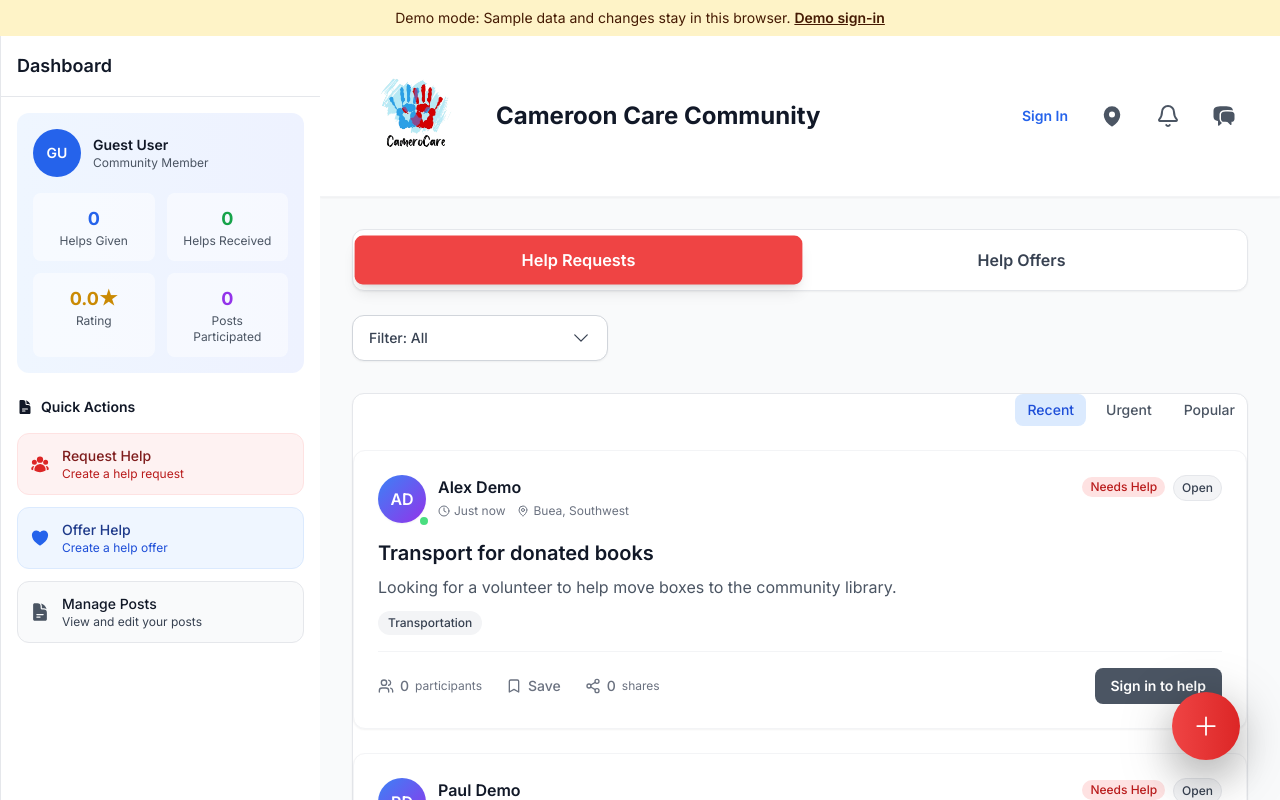
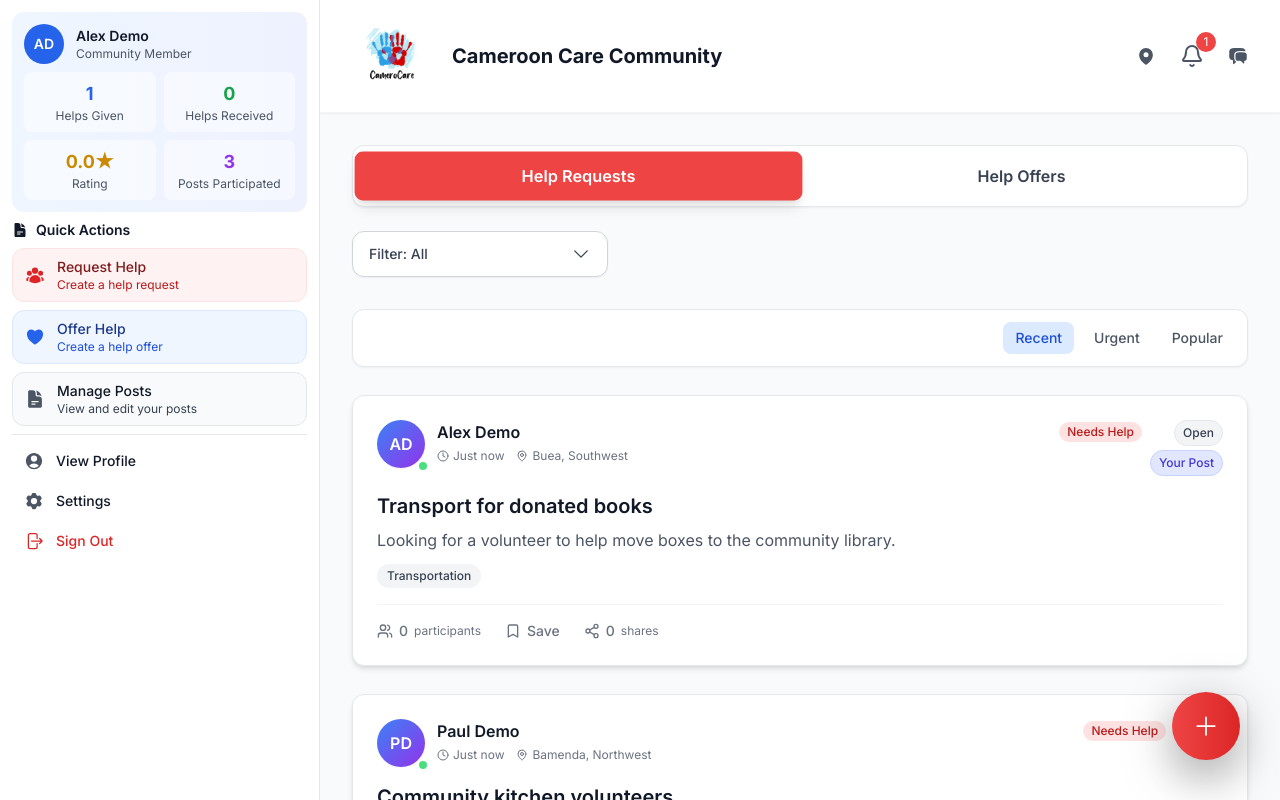
Before and after one commit to G-Bryan237/CameroCare, a Next.js app: page /feed in a window 1280 px wide. Shown: the top 800 px of the page. Built offline with nearby package versions, Linux system fonts and the light colour scheme.

Commit message:
updated styling design

```diff
--- a/app/feed/page.tsx
+++ b/app/feed/page.tsx
@@ -1,7 +1,7 @@
 // src/app/feed/page.tsx
 'use client'
 
-import { useState, useEffect } from 'react'
+import { useState, useEffect, useRef } from 'react'
 import { ASSISTANCE_CATEGORIES } from '@/types'
 import PostList from '@/components/post/PostList'
 import Logo from '@/components/logo'
@@ -45,6 +45,9 @@ export default function FeedPage() {
   const [user, setUser] = useState<User | null>(null)
   const [userStats, setUserStats] = useState<UserStats | null>(null)
   const [loading, setLoading] = useState(true)
+  const [headerVisible, setHeaderVisible] = useState(true)
+  const scrollContainerRef = useRef<HTMLDivElement>(null)
+  const lastScrollTopRef = useRef(0)
   const router = useRouter()
 
   useEffect(() => {
@@ -71,6 +74,29 @@ export default function FeedPage() {
     })
 
     return () => subscription.unsubscribe()
+  }, [])
+
+  useEffect(() => {
+    const scrollContainer = scrollContainerRef.current
+    if (!scrollContainer) return
+
+    const handleScroll = () => {
+      const currentScrollTop = scrollContainer.scrollTop
+      const scrollDifference = currentScrollTop - lastScrollTopRef.current
+
+      if (currentScrollTop <= 12) {
+        setHeaderVisible(true)
+      } else if (scrollDifference > 6) {
+        setHeaderVisible(false)
+      } else if (scrollDifference < -6) {
+        setHeaderVisible(true)
+      }
+
+      lastScrollTopRef.current = currentScrollTop
+    }
+
+    scrollContainer.addEventListener('scroll', handleScroll, { passive: true })
+    return () => scrollContainer.removeEventListener('scroll', handleScroll)
   }, [])
 
   // Fetch user statistics from database with enhanced accuracy
@@ -237,7 +263,7 @@ export default function FeedPage() {
   }
 
   return (
-    <div className="min-h-screen bg-gray-50 flex flex-col lg:flex-row">
+    <div className="min-h-0 flex-1 overflow-hidden bg-gray-50 flex flex-col lg:flex-row">
       {/* Mobile sidebar backdrop */}
       {sidebarOpen && (
         <div
@@ -248,25 +274,25 @@ export default function FeedPage() {
 
       {/* Sidebar - Enhanced mobile responsiveness */}
       <div className={`
-        fixed inset-y-0 right-0 z-50 w-full max-w-xs sm:max-w-sm bg-white shadow-xl transform transition-transform duration-300 ease-in-out
-        lg:relative lg:translate-x-0 lg:shadow-none lg:border-l lg:border-gray-200 lg:w-80 lg:max-w-none
+        fixed inset-y-0 right-0 z-50 flex h-dvh flex-col w-full max-w-xs sm:max-w-sm bg-white shadow-xl transform transition-transform duration-300 ease-in-out
+        lg:left-0 lg:right-auto lg:translate-x-0 lg:shadow-none lg:border-r lg:border-gray-200 lg:w-80 lg:max-w-none
         ${sidebarOpen ? 'translate-x-0' : 'translate-x-full'}
       `}>
-        <div className="flex items-center justify-between p-4 border-b border-gray-200">
-          <h2 className="text-lg font-semibold text-gray-900">Dashboard</h2>
+        <div className="absolute right-3 top-3 z-10">
           <button
             onClick={() => setSidebarOpen(false)}
-            className="lg:hidden p-2 rounded-md hover:bg-gray-100 transition-colors"
+            className="lg:hidden p-2 rounded-md bg-white/80 hover:bg-gray-100 transition-colors"
+            aria-label="Close sidebar"
           >
             <XMarkIcon className="h-5 w-5" />
           </button>
         </div>
 
-        <div className="p-4 space-y-6 max-h-[calc(100vh-80px)] overflow-y-auto">
+        <div className="min-h-0 flex-1 overflow-y-auto overscroll-contain p-3 space-y-2">
           {/* User Profile Section - Enhanced mobile layout */}
-          <div className="bg-gradient-to-r from-blue-50 to-indigo-50 rounded-xl p-4">
-            <div className="flex items-center space-x-3 mb-4">
-              <div className="w-12 h-12 bg-blue-600 rounded-full flex items-center justify-center text-white font-semibold text-sm">
+          <div className="bg-gradient-to-r from-blue-50 to-indigo-50 rounded-xl p-3">
+            <div className="flex items-center space-x-3 mb-2">
+              <div className="w-10 h-10 bg-blue-600 rounded-full flex items-center justify-center text-white font-semibold text-sm">
                 {getUserInitials()}
               </div>
               <div className="min-w-0 flex-1">
@@ -276,26 +302,26 @@ export default function FeedPage() {
             </div>
 
             {/* Stats Grid - Mobile optimized */}
-            <div className="grid grid-cols-2 gap-3">
-              <div className="text-center bg-white/50 rounded-lg p-3">
+            <div className="grid grid-cols-2 gap-2">
+              <div className="text-center bg-white/50 rounded-lg p-2">
                 <div className="text-lg font-bold text-blue-600">
                   {loading ? '...' : userStats?.helpsGiven || 0}
                 </div>
                 <div className="text-xs text-gray-600">Helps Given</div>
               </div>
-              <div className="text-center bg-white/50 rounded-lg p-3">
+              <div className="text-center bg-white/50 rounded-lg p-2">
                 <div className="text-lg font-bold text-green-600">
                   {loading ? '...' : userStats?.helpsReceived || 0}
                 </div>
                 <div className="text-xs text-gray-600">Helps Received</div>
               </div>
-              <div className="text-center bg-white/50 rounded-lg p-3">
+              <div className="text-center bg-white/50 rounded-lg p-2">
                 <div className="text-lg font-bold text-yellow-600">
                   {loading ? '...' : userStats?.averageRating.toFixed(1) || '0.0'}★
                 </div>
                 <div className="text-xs text-gray-600">Rating</div>
               </div>
-              <div className="text-center bg-white/50 rounded-lg p-3">
+              <div className="text-center bg-white/50 rounded-lg p-2">
                 <div className="text-lg font-bold text-purple-600">
                   {loading ? '...' : userStats?.totalPosts || 0}
                 </div>
@@ -305,16 +331,16 @@ export default function FeedPage() {
           </div>
 
           {/* Post Management Section - Improved mobile layout */}
-          <div className="space-y-4">
+          <div className="space-y-2">
             <h3 className="text-sm font-semibold text-gray-900 flex items-center">
               <DocumentTextIcon className="h-4 w-4 mr-2" />
               Quick Actions
             </h3>
 
-            <div className="space-y-3">
+            <div className="space-y-2">
               <Link
                 href="/seeker"
-                className="flex items-center p-3 rounded-xl bg-red-50 hover:bg-red-100 transition-all duration-200 border border-red-100"
+                className="flex items-center px-3 py-2 rounded-xl bg-red-50 hover:bg-red-100 transition-all duration-200 border border-red-100"
               >
                 <UserGroupIcon className="h-5 w-5 text-red-600 mr-3 flex-shrink-0" />
                 <div className="min-w-0">
@@ -325,7 +351,7 @@ export default function FeedPage() {
 
               <Link
                 href="/helper"
-                className="flex items-center p-3 rounded-xl bg-blue-50 hover:bg-blue-100 transition-all duration-200 border border-blue-100"
+                className="flex items-center px-3 py-2 rounded-xl bg-blue-50 hover:bg-blue-100 transition-all duration-200 border border-blue-100"
               >
                 <HeartIcon className="h-5 w-5 text-blue-600 mr-3 flex-shrink-0" />
                 <div className="min-w-0">
@@ -336,7 +362,7 @@ export default function FeedPage() {
 
               <Link
                 href="/manage-posts"
-                className="w-full flex items-center p-3 rounded-xl bg-gray-50 hover:bg-gray-100 transition-all duration-200 border border-gray-200"
+                className="w-full flex items-center px-3 py-2 rounded-xl bg-gray-50 hover:bg-gray-100 transition-all duration-200 border border-gray-200"
               >
                 <DocumentTextIcon className="h-5 w-5 text-gray-600 mr-3" />
                 <div className="min-w-0">
@@ -349,16 +375,16 @@ export default function FeedPage() {
 
           {/* Profile Actions - Enhanced mobile design */}
           {user && (
-            <div className="space-y-2 pt-4 border-t border-gray-200">
+            <div className="space-y-1 pt-2 border-t border-gray-200">
               <Link
                 href="/profile"
-                className="flex items-center p-3 rounded-xl hover:bg-gray-50 transition-all duration-200"
+                className="flex items-center px-3 py-2 rounded-xl hover:bg-gray-50 transition-all duration-200"
               >
                 <UserCircleIcon className="h-5 w-5 text-gray-600 mr-3" />
                 <span className="font-medium text-gray-900 text-sm">View Profile</span>
               </Link>
 
-              <button className="w-full flex items-center p-3 rounded-xl hover:bg-gray-50 transition-all duration-200">
+              <button className="w-full flex items-center px-3 py-2 rounded-xl hover:bg-gray-50 transition-all duration-200">
                 <Cog6ToothIcon className="h-5 w-5 text-gray-600 mr-3" />
                 <span className="font-medium text-gray-900 text-sm">Settings</span>
               </button>
@@ -366,7 +392,7 @@ export default function FeedPage() {
               {/* Sign Out Button */}
               <button
                 onClick={handleSignOut}
-                className="w-full flex items-center p-3 rounded-xl hover:bg-red-50 transition-all duration-200 text-red-600 hover:text-red-700"
+                className="w-full flex items-center px-3 py-2 rounded-xl hover:bg-red-50 transition-all duration-200 text-red-600 hover:text-red-700"
               >
                 <ArrowRightOnRectangleIcon className="h-5 w-5 mr-3" />
                 <span className="font-medium text-sm">Sign Out</span>
@@ -377,47 +403,49 @@ export default function FeedPage() {
       </div>
 
       {/* Main content */}
-      <div className="flex-1 flex flex-col min-h-screen">
+      <div ref={scrollContainerRef} className="min-h-0 min-w-0 flex-1 overflow-y-auto overscroll-contain lg:ml-80">
         {/* Header - Enhanced mobile responsiveness */}
-        <header className="bg-white shadow-sm sticky top-0 z-30 border-b border-gray-100">
-          <div className="px-4 sm:px-6 lg:px-8 py-3 sm:py-4">
+        <header className={`bg-white/95 backdrop-blur-sm shadow-sm sticky top-0 z-30 border-b border-gray-100 transition-transform duration-300 ease-out ${
+          headerVisible ? 'translate-y-0' : '-translate-y-full'
+        }`}>
+          <div className="px-3 sm:px-5 lg:px-6 py-2">
             <div className="flex items-center justify-between">
-              <div className="flex items-center space-x-3 sm:space-x-4 min-w-0 flex-1">
-                <div className="w-8 sm:w-10 lg:w-32 flex-shrink-0">
+              <div className="flex items-center space-x-2 sm:space-x-3 min-w-0 flex-1">
+                <div className="w-7 sm:w-8 lg:w-24 flex-shrink-0">
                   <Logo />
                 </div>
-                <h1 className="text-lg sm:text-xl lg:text-2xl font-bold text-gray-900 truncate">
+                <h1 className="text-base sm:text-lg lg:text-xl font-bold text-gray-900 truncate">
                   <span className="hidden sm:inline">Cameroon Care Community</span>
                   <span className="sm:hidden">CameroCare</span>
                 </h1>
               </div>
 
               {/* Navigation Icons - Enhanced mobile layout */}
-              <div className="flex items-center space-x-1 sm:space-x-2 flex-shrink-0">
+              <div className="flex items-center space-x-0.5 sm:space-x-1 flex-shrink-0">
                 {!loading && !user && (
                   <Link
                     href="/auth/signin"
-                    className="px-3 py-2 text-sm font-semibold text-blue-600 hover:text-blue-800"
+                    className="px-2 py-1.5 text-sm font-semibold text-blue-600 hover:text-blue-800"
                   >
                     Sign In
                   </Link>
                 )}
-                <button className="p-2.5 sm:p-3 text-gray-600 hover:text-gray-900 hover:bg-gray-100 rounded-xl transition-all duration-200">
-                  <MapPinIcon className="h-5 w-5 sm:h-6 sm:w-6" />
+                <button className="p-2 text-gray-600 hover:text-gray-900 hover:bg-gray-100 rounded-lg transition-all duration-200">
+                  <MapPinIcon className="h-5 w-5" />
                 </button>
                 <Notifications />
                 <Link
                   href="/conversations"
-                  className="p-2.5 sm:p-3 text-gray-600 hover:text-gray-900 hover:bg-gray-100 rounded-xl transition-all duration-200"
+                  className="p-2 text-gray-600 hover:text-gray-900 hover:bg-gray-100 rounded-lg transition-all duration-200"
                   title="Messages"
                 >
-                  <ChatBubbleLeftRightIcon className="h-5 w-5 sm:h-6 sm:w-6" />
+                  <ChatBubbleLeftRightIcon className="h-5 w-5" />
                 </Link>
                 <button
                   onClick={() => setSidebarOpen(!sidebarOpen)}
-                  className="lg:hidden p-2.5 sm:p-3 rounded-xl hover:bg-gray-100 transition-all duration-200"
+                  className="lg:hidden p-2 rounded-lg hover:bg-gray-100 transition-all duration-200"
                 >
-                  <Bars3Icon className="h-5 w-5 sm:h-6 sm:w-6" />
+                  <Bars3Icon className="h-5 w-5" />
                 </button>
               </div>
             </div>
@@ -508,8 +536,8 @@ export default function FeedPage() {
             </Menu>
           </div>
 
-          {/* Posts Container */}
-          <div className="bg-white rounded-xl shadow-sm border border-gray-200 min-h-[400px]">
+          {/* Posts and sorting render as separate cards inside PostList */}
+          <div className="min-h-[400px]">
             <PostList
               key={refreshKey}
               type={activeTab}
--- a/app/layout.tsx
+++ b/app/layout.tsx
@@ -1,4 +1,3 @@
-import DemoBanner from '@/components/DemoBanner';
 import type { Metadata } from "next";
 import { Inter } from "next/font/google";
 import "./globals.css";
@@ -18,9 +17,8 @@ export default function RootLayout({
 }) {
   return (
     <html lang="en">
-      <body className={inter.className}>
+      <body className={`${inter.className} flex h-dvh flex-col`}>
         <AuthProvider>
-          <DemoBanner />
           {children}
         </AuthProvider>
       </body>
--- a/components/DemoBanner.tsx
+++ b/components/DemoBanner.tsx
@@ -2,5 +2,5 @@ import { MOCK_MODE } from '@/lib/mock-mode'
 import Link from 'next/link'
 export default function DemoBanner() {
   if (!MOCK_MODE) return null
-  return <aside className="bg-amber-100 px-4 py-2 text-center text-sm text-amber-950">Demo mode: Sample data and changes stay in this browser. <Link href="/auth/signin" className="font-semibold underline">Demo sign-in</Link></aside>
+  return <aside className="shrink-0 bg-amber-100 px-4 py-2 text-center text-sm text-amber-950">Demo mode: Sample data and changes stay in this browser. <Link href="/auth/signin" className="font-semibold underline">Demo sign-in</Link></aside>
 }
--- a/components/post/PostList.tsx
+++ b/components/post/PostList.tsx
@@ -765,7 +765,7 @@ function PostCard({ post, currentUser }: PostCardProps) {
 
   return (
     <>
-      <div className="bg-white rounded-xl shadow-sm border border-gray-100 overflow-hidden post-card-hover">
+      <div className="bg-white rounded-xl shadow-md border border-gray-200 overflow-hidden post-card-hover">
         {/* Urgent Badge */}
         {post.is_urgent && (
           <div className="bg-gradient-to-r from-red-500 to-orange-500 text-white px-4 py-2 text-sm font-medium text-center flex items-center justify-center space-x-2">
@@ -1121,9 +1121,9 @@ export default function PostList({ type, categories, excludeOwnPosts = false }:
   }
 
   return (
-    <div className="space-y-4 sm:space-y-6">
-      {/* Sort Options with improved mobile spacing */}
-      <div className="flex justify-end space-x-1.5 sm:space-x-2 mb-2">
+    <div className="space-y-5 sm:space-y-7">
+      {/* Sort options live in their own card, separate from the posts */}
+      <div className="flex justify-end gap-1.5 sm:gap-2 rounded-xl border border-gray-200 bg-white p-2 sm:p-3 shadow-sm">
         {(['recent', 'urgent', 'popular'] as const).map((option) => (
           <button
             key={option}
@@ -1140,7 +1140,7 @@ export default function PostList({ type, categories, excludeOwnPosts = false }:
       </div>
 
       {/* Posts with responsive spacing */}
-      <div className="space-y-4 sm:space-y-6">
+      <div className="space-y-5 sm:space-y-7">
         {sortedPosts.map((post) => (
           <PostCard
             key={post.id}
--- a/lib/mock-store.ts
+++ b/lib/mock-store.ts
@@ -15,7 +15,7 @@ export function seed() {
     ['Transport for donated books', 'Looking for a volunteer to help move boxes to the community library.', 'Transportation', 'Buea', 'Southwest', 'HELP_REQUEST', 'demo-user'],
     ['French conversation practice', 'Free friendly practice sessions for learners of all levels.', 'Volunteering', 'Yaounde', 'Centre', 'HELP_OFFER', 'demo-user'],
   ]
-  return { userId: null as string | null, tables: {
+  return { previewInitialized: true, userId: 'demo-user' as string | null, tables: {
     profiles,
     accounts: profiles.map(p => ({ id: p.id, email: p.email, password: DEMO_PASSWORD })),
     posts: examples.map((p, i) => ({ id: `demo-post-${i + 1}`, title: p[0], description: p[1], categories: [p[2]], location: p[3], region: p[4], type: p[5], author_id: p[6], status: 'open', is_urgent: i === 0, participant_count: i === 0 ? 1 : 0, bookmarks: 0, shares: 0, created_at: now(), updated_at: now() })),
@@ -29,7 +29,18 @@ export type Store = ReturnType<typeof seed>
 export function readStore(): Store {
   if (typeof window === 'undefined') return seed()
   const saved = window.localStorage.getItem(KEY)
-  if (saved) { try { return JSON.parse(saved) } catch { /* Replace invalid demo data. */ } }
+  if (saved) {
+    try {
+      const data: Store = JSON.parse(saved)
+      // Upgrade existing guest demos once without discarding their saved changes.
+      if (!data.previewInitialized) {
+        data.userId = data.userId || 'demo-user'
+        data.previewInitialized = true
+        saveStore(data)
+      }
+      return data
+    } catch { /* Replace invalid demo data. */ }
+  }
   const data = seed(); saveStore(data); return data
 }
 export function saveStore(data: Store) { if (typeof window !== 'undefined') window.localStorage.setItem(KEY, JSON.stringify(data)) }
--- a/proxy.ts
+++ b/proxy.ts
@@ -9,11 +9,7 @@ export async function proxy(req: NextRequest) {
     // Demo data lives only in the browser; never send demo requests to the live database.
     if (path.startsWith('/api/')) return NextResponse.json({ message: 'Demo data is available in this browser only.' }, { status: 503 })
     if (path === '/') return NextResponse.redirect(new URL('/feed', req.url))
-    if (['/profile', '/dashboard', '/manage-posts', '/conversations', '/helper', '/seeker'].some(route => path === route || path.startsWith(route + '/')) && !req.cookies.get('camerocare-demo-session')?.value) {
-      const login = new URL('/auth/signin', req.url)
-      login.searchParams.set('callbackUrl', path)
-      return NextResponse.redirect(login)
-    }
+    // The browser initializes the demo account, including on direct page visits.
     return NextResponse.next()
   }
   const res = NextResponse.next()
```
Also changed, not shown: 2 other files (tests, documents, lock files or other folders).
